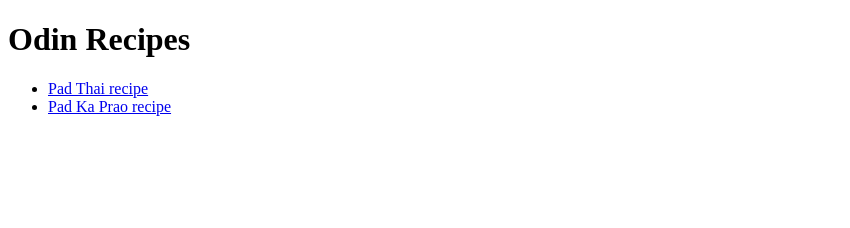
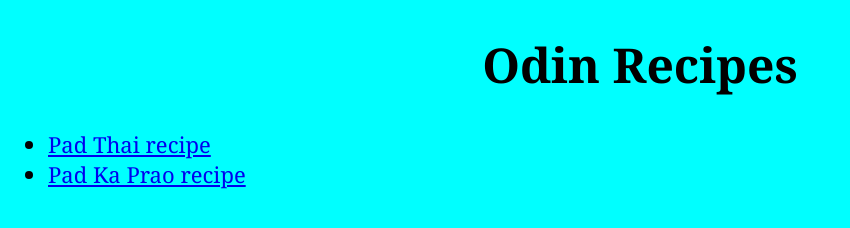
Before and after one commit to Soratem/odin-recipes, a plain HTML site: page index.html in a window 1280 px wide. Shown: the whole page, without its empty margins (0-850 px from the left). Drawn offline with Linux system fonts and the light colour scheme.

Commit message:
Added style.css to header of page
Also added css class tags to create CSS styling

```diff
--- a/index.html
+++ b/index.html
@@ -4,13 +4,17 @@
     <meta charset="UTF-8">
     <meta name="viewport" content="width=device-width, initial-scale=1.0">
     <title>Odin Recipes Home</title>
+    <link rel="stylesheet" href="./style.css">
 </head>
 <body>
     <h1>Odin Recipes</h1>
     <p></p>
+
+    <div class="recipes">
     <ul>
     <li><a href="./recipes/padthai.html">Pad Thai recipe</a></li>
     <li><a href="./recipes/padkaprao.html">Pad Ka Prao recipe</a></li>
     </ul>
+    </div>
 </body>
 </html>
```
